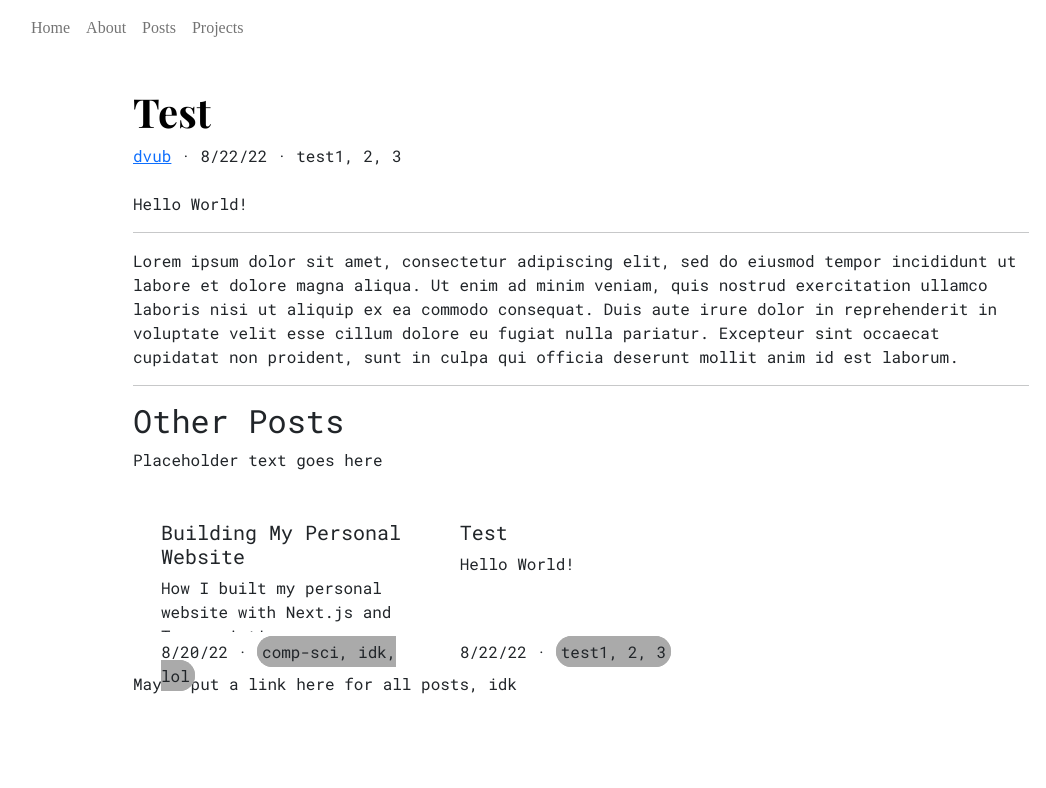
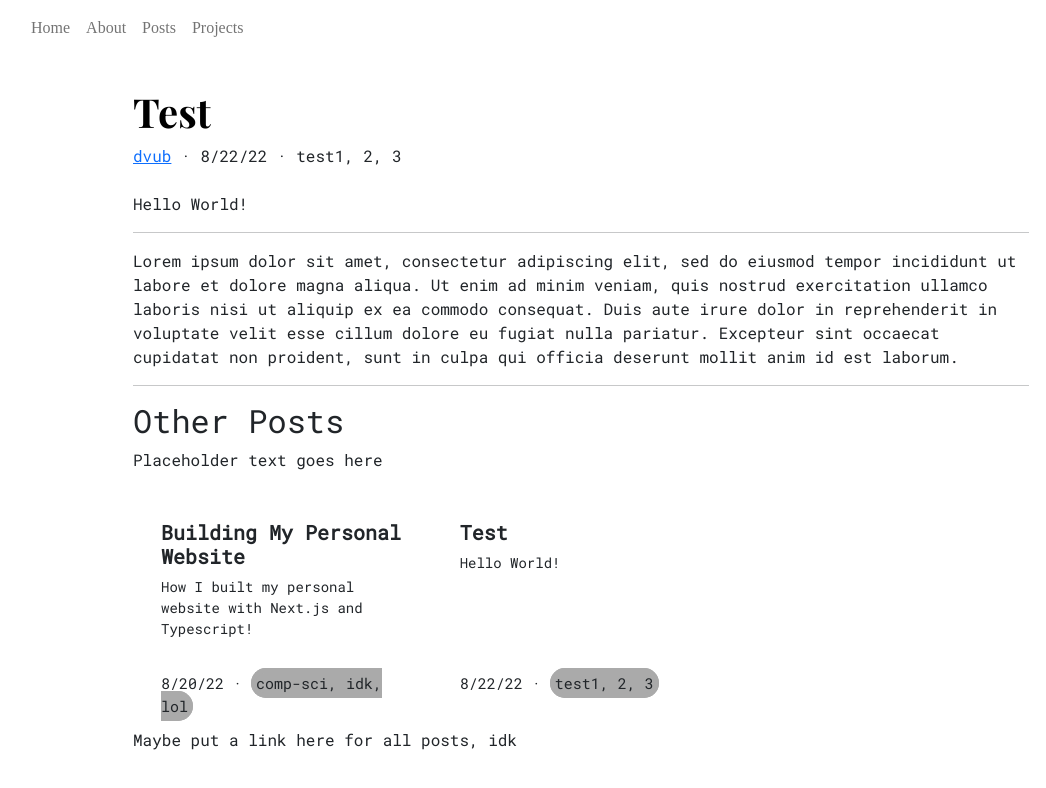
Before and after one commit to dvub/dvub-site, a Next.js app: page /posts/test in a window 1280 px wide. Shown: the top 788 px of the page, without its empty margins (59-1105 px from the left). Built offline with nearby package versions, Linux system fonts and the light colour scheme; a small style sheet from the web is missing; a web font is replaced by a local one.

Commit message:
work on post card styling

```diff
--- a/components/postCard.tsx
+++ b/components/postCard.tsx
@@ -27,16 +27,16 @@ const PostCard: FC<Props> = (props) => {
         // /posts (slash at the front) for absolute path
         <Link href={`/posts/${fileName}`}>
             <Card style={{border: 'transparent'}}>
-                <div style={{height: '8rem', overflow: 'hidden',}}>
+                <div style={{height: '10rem', overflow: 'hidden',}}>
                     <Card.Body>
-                        <Card.Title>{title}</Card.Title>
-                        <Card.Text>
+                        <Card.Title><b>{title}</b></Card.Title>
+                        <Card.Text style={{fontSize: '14px'}}>
                             {description}
                         </Card.Text>
                     </Card.Body>
                 </div>
-                <div style={{height:'2.5rem'}}>
-                    <Card.Footer style={{backgroundColor: 'transparent', border: 'transparent'}}>
+                <div style={{height:'4rem'}}>
+                    <Card.Footer style={{backgroundColor: 'transparent', border: 'transparent', fontSize: '15px'}}>
                         {date} · {styledTags}
                     </Card.Footer>
                 </div>
```
